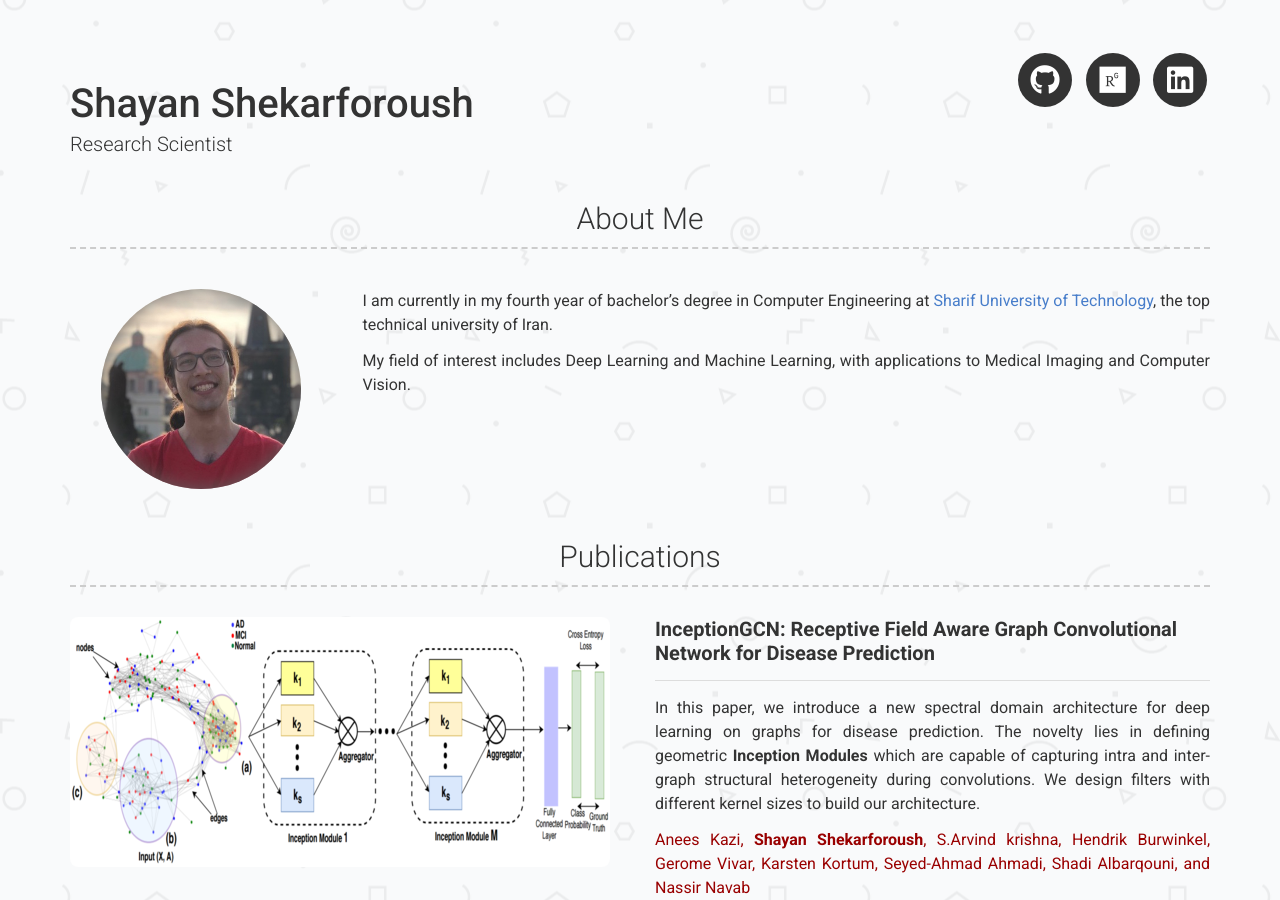
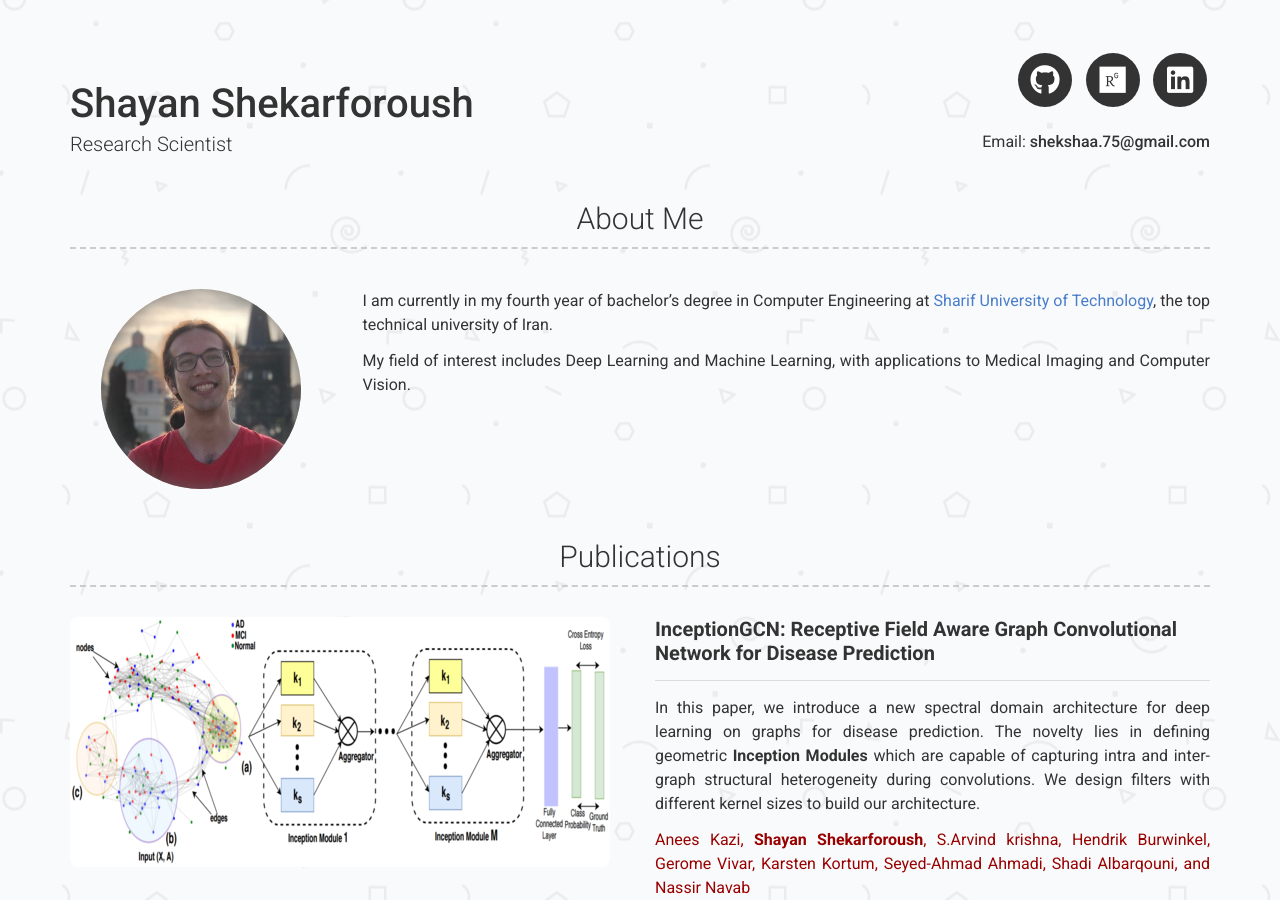
Before and after one commit to shekshaa/shekshaa.github.io, a Jekyll site: the page built from index.md, in a window 1280 px wide and 900 px high. Built offline with Jekyll 4.4.1, drawn with Linux system fonts in a browser that asks for light colours.

Commit message:
Update header.html

```diff
--- a/_includes/header.html
+++ b/_includes/header.html
@@ -92,14 +92,9 @@
         {%- endif -%}
       </ul>
 
-      {%- if site.email1 -%}
+      {%- if site.email -%}
         <p>
-          Email: <a href="mailto:{{ site.email1 }}" target="_blank">{{ site.email1 | escape }}</a>
-        </p>
-      {%- endif -%}
-      {%- if site.email2 -%}
-        <p>
-          <a href="mailto:{{ site.email2 }}" target="_blank">{{ site.email2 | escape }}</a>
+          Email: <a href="mailto:{{ site.email }}" target="_blank">{{ site.email | escape }}</a>
         </p>
       {%- endif -%}
       {%- if site.phone -%}
```
